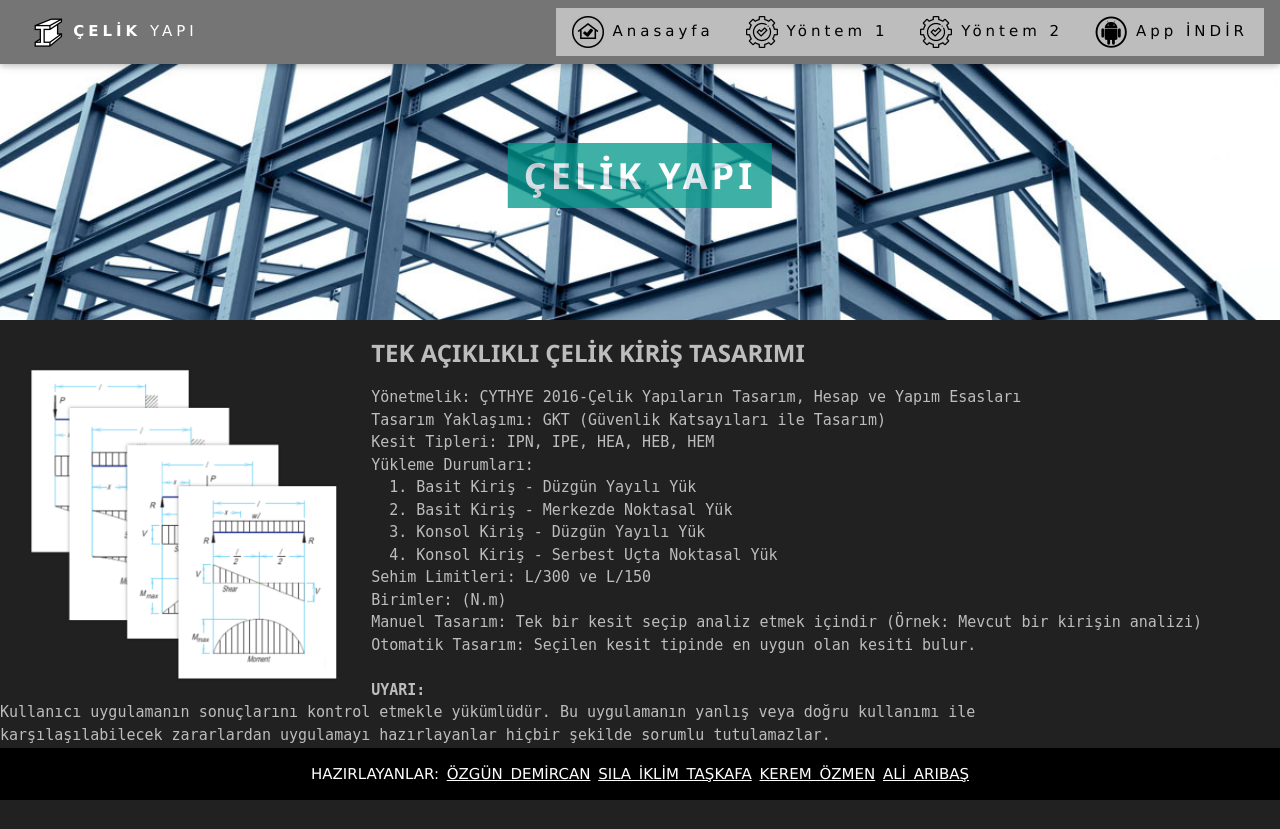
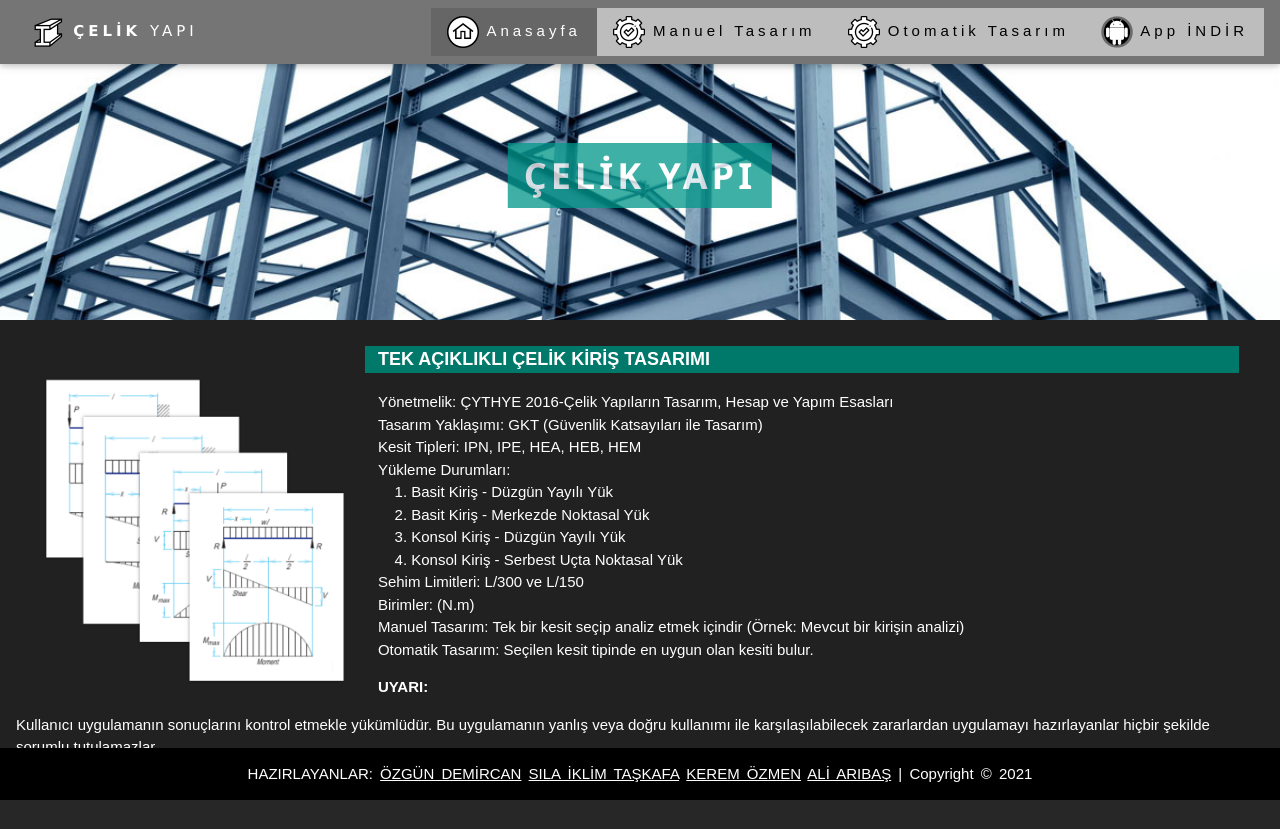
Before and after one commit to ozmen1/ProjeCelikKirisTasarim, a Flask app: page / in a window 1280 px wide. After the commit the page ends 800 px from the top, so only its background shows below. Run offline with Flask 2, Linux system fonts and the light colour scheme; data that the repository does not hold is empty.

Commit message:
temada düzenlemeler

```diff
--- a/templates/index.html
+++ b/templates/index.html
@@ -7,78 +7,97 @@
   <meta name="viewport" content="width=device-width, initial-scale=1.0">
   <link rel="stylesheet" href="https://www.w3schools.com/w3css/4/w3.css">
   <title>Anasayfa</title>
+
+  <style>
+    .btn {
+      border: none;
+      outline: none;
+      padding: 10px 16px;
+      background-color: #f1f1f1;
+      cursor: pointer;
+    }
+
+    /* Style the active class (and buttons on mouse-over) */
+    .active,
+    .btn:hover {
+      background-color: #666;
+      color: white;
+    }
+  </style>
+
 </head>
 
 <body style="background-color: #212121">
   <!-- Navbar (sit on top) -->
+
   <div class="w3-top">
     <div class="w3-bar w3-wide w3-padding w3-card" style="background-color: #757575;">
-      <a href="/" class="w3-bar-item w3-button w3-animate-opacity" style="color: #FFFFFF;"><img src="static\favicon3.ico"
-          alt="çelik yapı" title="çelik yapı"><b> ÇELİK</b> YAPI</a>
-      <!-- Float links to the right. Hide them on small screens -->
-      <div class="w3-right w3-hide-small" style="background-color: #BDBDBD;">
-        <a href="/" class="w3-bar-item w3-button"> <img src="static\home2.ico" alt="anasayfa" title="anasayfa">
+      <a href="/" class="w3-bar-item w3-button w3-animate-opacity" style="color: #FFFFFF;"><img
+          src="static\favicon3.ico" alt="çelik yapı" title="çelik yapı"><b> ÇELİK</b> YAPI</a>
+
+      <div class="w3-right" style="background-color: #BDBDBD; font-family: Arial;">
+        <a href="/" class="w3-bar-item w3-button w3-hover-teal btn active"> <img src="static\home2.ico" alt="anasayfa"
+            title="anasayfa">
           Anasayfa</a>
-        <a href="yontem_1.html" class="w3-bar-item w3-button"> <img src="static\calculate.ico" alt="yöntem_1"
-            title="yöntem_1"> Yöntem 1</a>
-        <a href="yontem_2.html" class="w3-bar-item w3-button"><img src="static\calculate.ico" alt="yöntem_2"
-            title="yöntem_2"> Yöntem 2</a>
-        <a href="\static\celik.apk" class="w3-bar-item w3-button" download><img src="\static\android2.ico"
+        <a href="yontem_1.html" class="w3-bar-item w3-button w3-hover-teal"> <img src="static\calculate.ico"
+            alt="yöntem_1" title="yöntem_1"> Manuel Tasarım</a>
+        <a href="yontem_2.html" class="w3-bar-item w3-button w3-hover-teal"><img src="static\calculate.ico"
+            alt="yöntem_2" title="yöntem_2"> Otomatik Tasarım</a>
+        <a href="\static\celik.apk" class="w3-bar-item w3-button w3-hover-teal" download><img src="\static\android2.ico"
             alt="app indir" title="App indir"> App İNDİR</a>
       </div>
     </div>
   </div>
 
+
   <!-- Header -->
-  <header class="w3-display-container w3-content w3-wide" style="max-width:100%;" id="home">
-    <img class="w3-image w3-animate-opacity" src="\static\steel-construction.jpg" alt="Architecture"
+
+  <header class="w3-display-container w3-content w3-wide w3-hide-small" style="max-width:100%;" id="home">
+    <img class="w3-image w3-animate-opacity" src="\static\steel-construction.jpg" alt="Constuction"
       style="display: block; margin: auto;" width="100%" height="40%">
 
 
-    <div class="w3-display-middle w3-margin-top w3-center">
+    <div class="w3-display-middle w3-margin-top w3-center w3-hide-small">
       <h1 class="w3-xxlarge w3-text-white"><span class="w3-padding w3-opacity-min"
           style="background-color: #009688;"><strong>ÇELİK YAPI</strong></span></h1>
 
     </div>
   </header>
-
-  <div id="aciklama">
-    <div class="resimaciklama"><img class="w3-image w3-animate-zoom" src="\static\stockphoto3.png" alt="stockphoto"
-        style="float: left; display: block; margin-left: 2%; margin-right: 2%; margin-top: 2%;" width="25%"
-        height="25%"></div>
-    <div class="anaaciklama" style="color:#BDBDBD;">
-      <p style="margin-left: 2%;">
-      <h3><b>TEK AÇIKLIKLI ÇELİK KİRİŞ TASARIMI</b></h3>
-      </p>
-      <p style="margin-left: 2%;">
-      <pre>
-Yönetmelik: ÇYTHYE 2016-Çelik Yapıların Tasarım, Hesap ve Yapım Esasları
-Tasarım Yaklaşımı: GKT (Güvenlik Katsayıları ile Tasarım)
-Kesit Tipleri: IPN, IPE, HEA, HEB, HEM
-Yükleme Durumları:
-  1. Basit Kiriş - Düzgün Yayılı Yük
-  2. Basit Kiriş - Merkezde Noktasal Yük
-  3. Konsol Kiriş - Düzgün Yayılı Yük
-  4. Konsol Kiriş - Serbest Uçta Noktasal Yük
-Sehim Limitleri: L/300 ve L/150
-Birimler: (N.m)
-Manuel Tasarım: Tek bir kesit seçip analiz etmek içindir (Örnek: Mevcut bir kirişin analizi)
-Otomatik Tasarım: Seçilen kesit tipinde en uygun olan kesiti bulur.
-
-<strong>UYARI:</strong>
-Kullanıcı uygulamanın sonuçlarını kontrol etmekle yükümlüdür. Bu uygulamanın yanlış veya doğru kullanımı ile
-karşılaşılabilecek zararlardan uygulamayı hazırlayanlar hiçbir şekilde sorumlu tutulamazlar.
-        </pre>
-      </p>
-      <br>
-      <br>
+  <div class="w3-content w3-padding" style="max-width:1564px">
+    <div id="aciklama">
+      <div class="resimaciklama"><img class="w3-image w3-animate-zoom w3-hide-small" src="\static\stockphoto3.png"
+          alt="stockphoto" style="float: left; display: block; margin-left: 2%; margin-right: 2%; margin-top: 2%;"
+          width="25%" height="25%"></div>
+      <span style="font-family:Georgia">
+        <div class="anaaciklama" style="color:#ffffff; font-family: Arial, Helvetica, sans-serif;">
+          <p style="margin-left: 28%; background-color: #00796B; font-size:120%; margin-right: 2%;">
+            <b>TEK AÇIKLIKLI ÇELİK KİRİŞ TASARIMI</b>
+          <p style="margin-left: 2% ">
+          <p>Yönetmelik: ÇYTHYE 2016-Çelik Yapıların Tasarım, Hesap ve Yapım Esasları
+            <br>Tasarım Yaklaşımı: GKT (Güvenlik Katsayıları ile Tasarım)
+            <br>Kesit Tipleri: IPN, IPE, HEA, HEB, HEM
+            <br>Yükleme Durumları:
+            <br>&nbsp;&nbsp;&nbsp;&nbsp;1. Basit Kiriş - Düzgün Yayılı Yük
+            <br>&nbsp;&nbsp;&nbsp;&nbsp;2. Basit Kiriş - Merkezde Noktasal Yük
+            <br>&nbsp;&nbsp;&nbsp;&nbsp;3. Konsol Kiriş - Düzgün Yayılı Yük
+            <br>&nbsp;&nbsp;&nbsp;&nbsp;4. Konsol Kiriş - Serbest Uçta Noktasal Yük
+            <br>Sehim Limitleri: L/300 ve L/150
+            <br>Birimler: (N.m)
+            <br>Manuel Tasarım: Tek bir kesit seçip analiz etmek içindir (Örnek: Mevcut bir kirişin analizi)
+            <br>Otomatik Tasarım: Seçilen kesit tipinde en uygun olan kesiti bulur.
+          </p>
+          <p><strong>UYARI:</strong></p>
+          <p>Kullanıcı uygulamanın sonuçlarını kontrol etmekle yükümlüdür. Bu uygulamanın yanlış veya doğru kullanımı
+            ile
+            karşılaşılabilecek zararlardan uygulamayı hazırlayanlar hiçbir şekilde sorumlu tutulamazlar.</p>
+        </div>
+      </span>
     </div>
   </div>
 
-
   <!-- Footer -->
-  <footer class="w3-center w3-black w3-padding-10 w3-bottom">
-    <p style="word-spacing: 3px; ">HAZIRLAYANLAR:
+  <footer class="w3-center w3-black w3-padding-1 w3-bottom">
+    <p style="word-spacing: 3px; font-family: Arial, Helvetica, sans-serif;">HAZIRLAYANLAR:
       <a href="/" style="text-decoration: underline;" title="X" target="_blank" class="w3-hover-text-teal">ÖZGÜN
         DEMİRCAN</a>
       <a href="https://www.linkedin.com/in/s%C4%B1la-iklim-ta%C5%9Fkafa-97386b208/" style="text-decoration: underline;"
@@ -90,6 +109,7 @@ karşılaşılabilecek zararlardan uygulamayı hazırlayanlar hiçbir şekilde s
       <a href="https://www.linkedin.com/in/ali-ariba%C5%9F-5736381bb" style="text-decoration: underline;" title="X"
         target="_blank" class="w3-hover-text-teal">ALİ
         ARIBAŞ</a>
+      | Copyright © 2021
     </p>
   </footer>
 
```
Also changed, not shown: templates/yontem_1.html (+91 -67 lines), templates/yontem_2.html (+41 -25 lines), static/android2.ico, static/android3.ico (added), static/android4.ico (added), static/calculate.ico, static/calculate2.ico (added), static/home2.ico, static/home3.ico, static/home4.ico (added).
